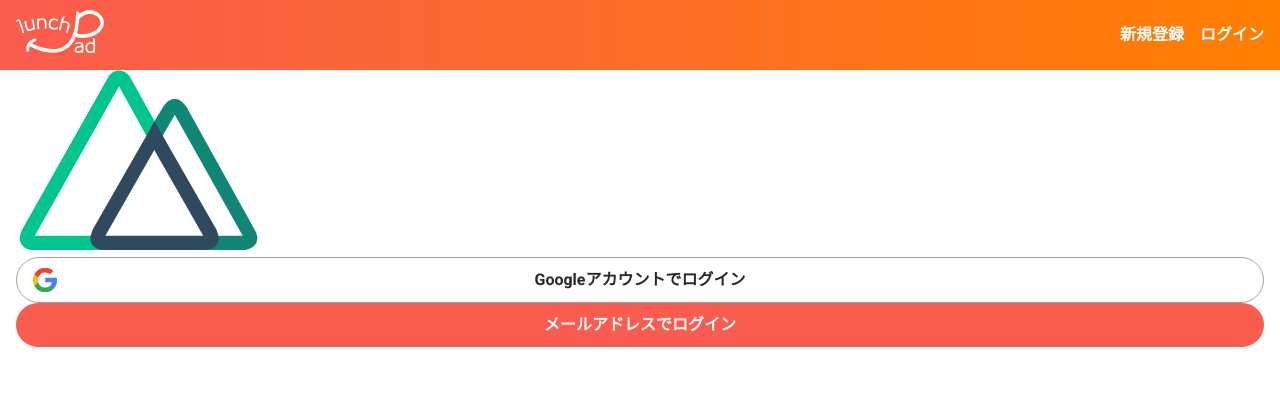
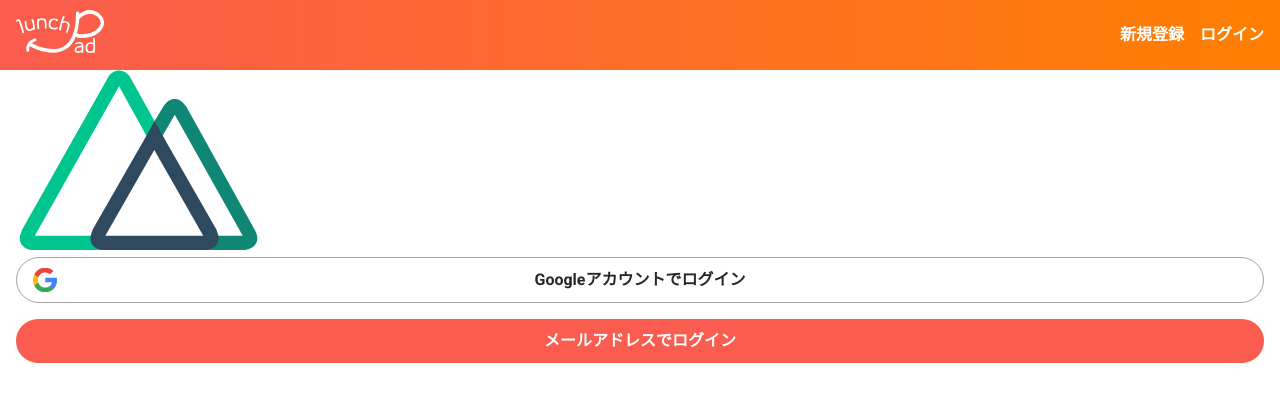
Before and after one commit to JOKOJOKO405/original-app, a Nuxt app: page / in a window 1280 px wide. Shown: the top 402 px of the page. Built offline with nearby package versions, Linux system fonts and the light colour scheme.

Commit message:
Fix vuetify背景色、ボタンマージン

```diff
--- a/assets/css/main.scss
+++ b/assets/css/main.scss
@@ -29,9 +29,13 @@ a{
   border-radius: $radius-lr;
   display: block;
   width: $width;
+  margin: 0 auto 16px;
 }
 
 %psedo{
   content: '';
   position: absolute;
 }
+.theme--light.v-application{
+  background: none;
+}
```
